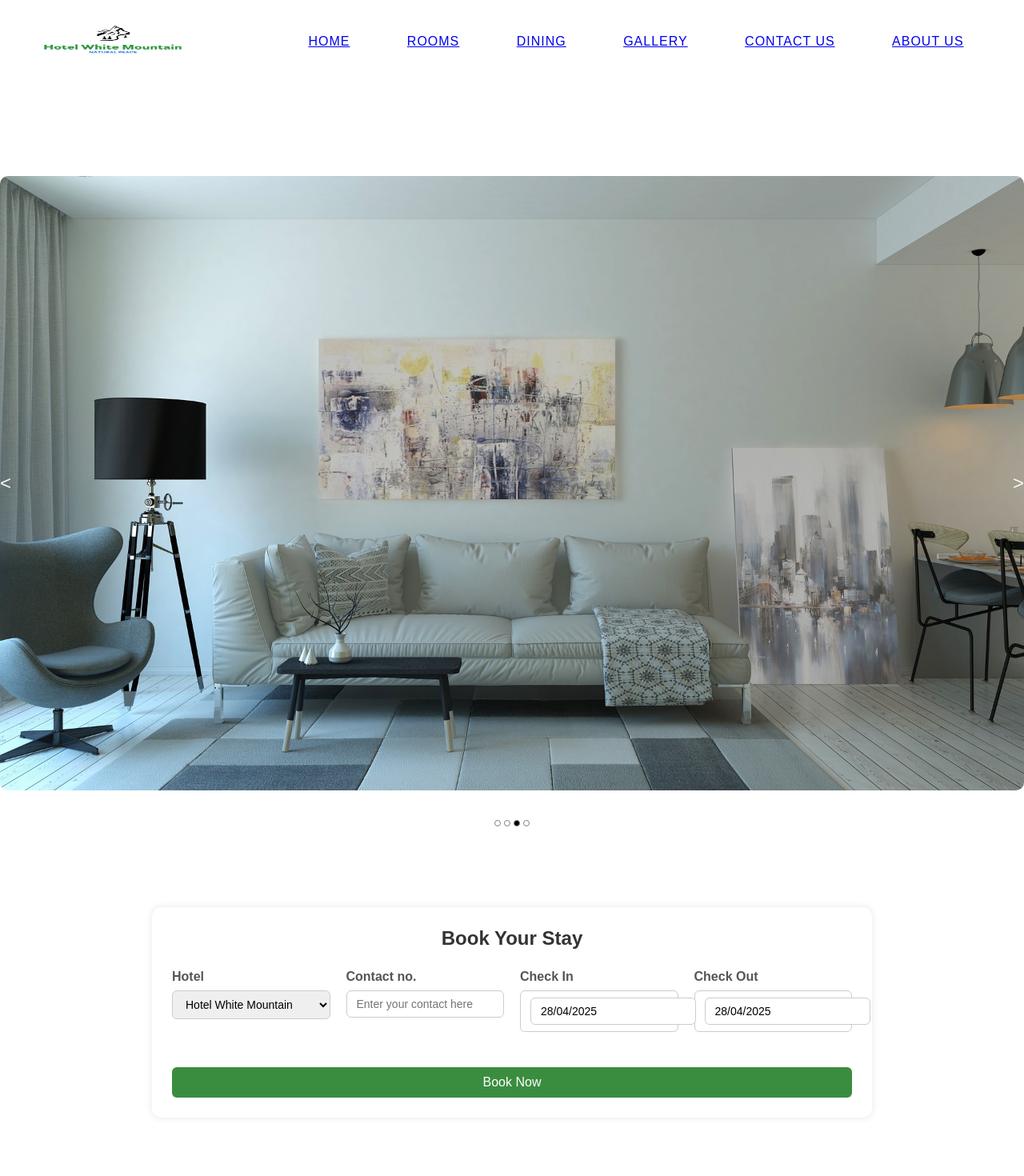
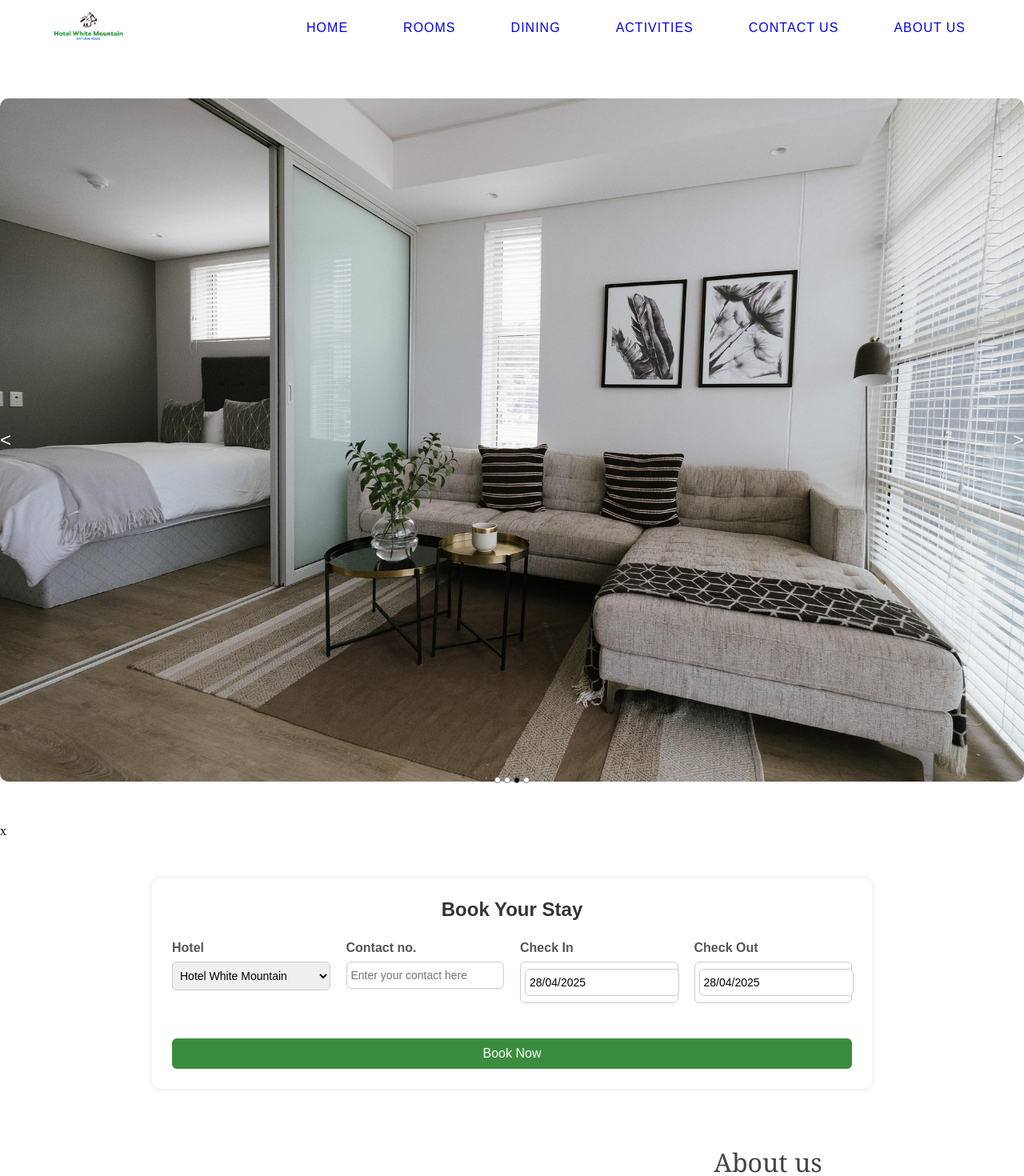
Before and after one commit to aniket44788/MY-HOTEL-WEBSITE, a React (Vite) app: page / in a window 1280 px wide. Shown: the top 1470 px of the page at 80% size. Built offline with nearby package versions, Linux system fonts and the light colour scheme.

Commit message:
changeui

```diff
--- a/src/App.jsx
+++ b/src/App.jsx
@@ -1,13 +1,12 @@
 import { BrowserRouter as Router, Routes, Route } from 'react-router-dom';
 import React from 'react'
 import Navbar from './Components/Navbar/Navbar'
-
 import Home from './Components/Navbar/Nav-Contents/Home/Home';
 import Room from './Components/Navbar/Nav-Contents/Room/Room';
-import Dining from "./Components/Navbar/Nav-Contents/Dining/Dining"
-import Gallery from './Components/Navbar/Nav-Contents/Gallery/Gallery';
+import Dining from "./Components/Navbar/Nav-Contents/Dining/Dining";
 import Contact from "./Components/Navbar/Nav-Contents/Contact/Contact";
 import About from "./Components/Navbar/Nav-Contents/About/About"
+import Activities from "./Components/Navbar/Nav-Contents/Activities/Activities"
 function App() {
   return (
     <>
@@ -17,7 +16,7 @@ function App() {
         <Route path="/" element={<Home />} />
         <Route path="/Room" element={<Room/>} />
         <Route path="/dining" element={<Dining />} />
-        <Route path="/gallery" element={<Gallery />} />
+        <Route path="/activities" element={<Activities/>} />
         <Route path="/contact" element={<Contact />} />
         <Route path="/about" element={<About />} />
       </Routes>
--- a/src/Components/BookingPage/bookingpage.css
+++ b/src/Components/BookingPage/bookingpage.css
@@ -28,9 +28,8 @@
     display: flex;
     flex-direction: column;
     flex: 1 1 180px;
-    min-width: 160px;
+    min-width: 150px;
     cursor: pointer;
-
   }
 
   .form-group label {
@@ -38,18 +37,16 @@
     margin-bottom: 8px;
     color: #555;
     cursor: pointer;
-
   }
 
   .form-group select,
   .form-group input,
   .form-group .react-datepicker-wrapper {
-    padding: 8px 12px;
+    padding: 8px 5px;
     border: 1px solid #ccc;
     border-radius: 6px;
     font-size: 14px;
     cursor: pointer;
-
   }
 
   .book-btn {
--- a/src/Components/Containers/Content-1/CUSTOM-SLIDER/customslider.css
+++ b/src/Components/Containers/Content-1/CUSTOM-SLIDER/customslider.css
@@ -1,10 +1,10 @@
 .container__slider {
     position: relative;
     width: 100%;
-    /* height: 500px; */
     padding: 0;
     overflow: hidden;
     display: flex;
+    /* border:  2px solid blue; */
     justify-content: flex-start;
     align-items: center;
     flex-direction: row;
--- a/src/Components/Containers/Content-1/content1.css
+++ b/src/Components/Containers/Content-1/content1.css
@@ -1,7 +1,7 @@
 .content-box {
   width: 100%;
   margin: auto;
-  padding-top: 20px;
+  /* padding-top: 20px; */
   background-color: white; /* Optional: remove black background */
 }
 
--- /dev/null
+++ b/src/Components/Navbar/Nav-Contents/Activities/Activities.jsx
@@ -0,0 +1,14 @@
+import React from 'react'
+import "./activities.css"
+function Activities() {
+  return (
+    <>
+      <div className="gallery head">
+
+        hjkdsfghjklo;plkjhg
+      </div>
+    </>
+  )
+}
+
+export default Activities
--- a/src/Components/Navbar/Nav-Contents/Gallery/Gallery.jsx
+++ /dev/null
@@ -1,9 +0,0 @@
-import React from 'react'
-import "./gallery.css"
-function Gallery() {
-  return (
-    <div>Gallery</div>
-  )
-}
-
-export default Gallery
--- a/src/Components/Navbar/Nav-Contents/Home/Home.jsx
+++ b/src/Components/Navbar/Nav-Contents/Home/Home.jsx
@@ -9,7 +9,7 @@ import Content6 from "../../../Containers/Content-6/Content6"
 function Home() {
   return (
     <>
-    <Content1/>
+    <Content1/>x
       <HotelBooking />
       <Content2 />
       <Content3 />
--- a/src/Components/Navbar/Navbar.jsx
+++ b/src/Components/Navbar/Navbar.jsx
@@ -24,10 +24,10 @@ function Navbar() {
 
         <div className={`nav-head-items ${showMenu ? "open" : ""}`}>
           <ul>
-            <li><Link to="/" onClick={closeMenu}>HOME</Link></li>
+            <li><Link to="/" onClick={closeMenu}> HOME</Link></li>
             <li><Link to="/Room" onClick={closeMenu}>ROOMS</Link></li>
             <li><Link to="/dining" onClick={closeMenu}>DINING</Link></li>
-            <li><Link to="/gallery" onClick={closeMenu}>GALLERY</Link></li>
+            <li><Link to="/activities" onClick={closeMenu}>ACTIVITIES</Link></li>
             <li><Link to="/contact" onClick={closeMenu}>CONTACT US</Link></li>
             <li><Link to="/about" onClick={closeMenu}>ABOUT US</Link></li>
           </ul>
--- a/src/Components/Navbar/navbar.css
+++ b/src/Components/Navbar/navbar.css
@@ -10,13 +10,16 @@
   width: 100%;
   display: flex;
   align-items: center;
+  /* border: 2px solid red ; */
   justify-content: space-between;
   padding: 10px 20px;
+  height: 70px;
   position: relative;
 }
 
 .nav-head-logo {
-  width: 20%;
+  width: 10%;
+  margin-left: 30px;
 }
 
 .hotel-logo-png {
@@ -42,6 +45,10 @@
   padding: 8px 16px;
   cursor: pointer;
   transition: color 0.3s ease;
+
+}
+.nav-head-items ul li a {
+  text-decoration: none;
 }
 
 .nav-head-items ul li:hover {
@@ -118,6 +125,6 @@
 
   .hotel-logo-png {
     width: 40%;
-    height: auo;
+    height: auto;
   }
 }
```
Also changed, not shown: public/images/meetingroom.jpg, src/Components/Navbar/Nav-Contents/Activities/activities.css (added).
